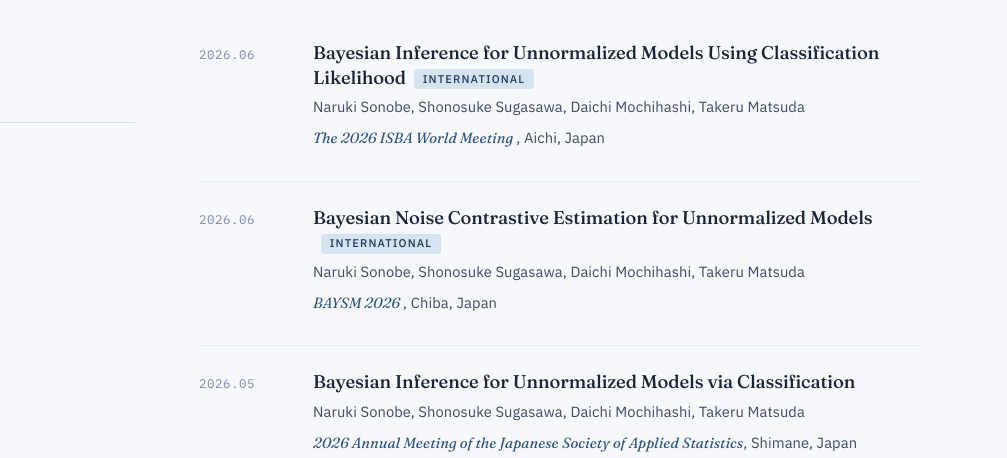
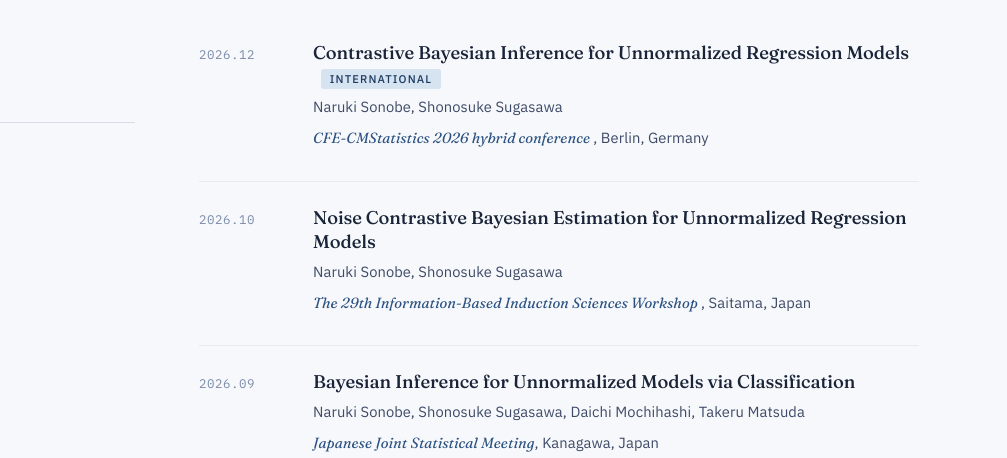
Before and after one commit to naruki-sonobe/naruki-sonobe.github.io, a plain HTML site: page talks.html in a window 1280 px wide. Shown: the part 342-800 px from the top of the page, 273-1280 px from the left. Drawn offline with Linux system fonts and the light colour scheme; no server answers; some icons are missing.

Commit message:
Add an award and talks

```diff
--- a/talks.html
+++ b/talks.html
@@ -82,6 +82,29 @@
 
       <h3 class="section-label"><span data-lang="en">Contributed Talks</span><span data-lang="ja">一般講演</span></h3>
       <ul class="entries">
+        <li class="entry">
+          <span class="entry-date">2026.12</span>
+          <div class="entry-body">
+            <p class="entry-title">Contrastive Bayesian Inference for Unnormalized Regression Models<span class="tag-inline intl"><span data-lang="en">International</span><span data-lang="ja">国際</span></span></p>
+            <p class="entry-meta">Naruki Sonobe, Shonosuke Sugasawa</p>
+            <p class="entry-meta"><span class="entry-venue"><a href="https://www.cmstatistics.org/CFECMStatistics2026/submission.php" target="_blank" rel="noopener"> CFE-CMStatistics 2026 hybrid conference </a></span>, Berlin, Germany</p>
+          </div>
+        <li class="entry">
+          <span class="entry-date">2026.10</span>
+          <div class="entry-body">
+            <p class="entry-title"><span data-lang="en">Noise Contrastive Bayesian Estimation for Unnormalized Regression Models</span><span data-lang="ja">非正規化回帰モデルにおけるノイズ対照ベイズ推定</span></p>
+            <p class="entry-meta"><span data-lang="en">Naruki Sonobe, Shonosuke Sugasawa</span><span data-lang="ja">薗部成輝, 菅澤翔之助</span></p>
+            <p class="entry-meta"><span data-lang="en"><span class="entry-venue"><a href="https://ibisml.org/ibis2026/" target="_blank" rel="noopener"> The 29th Information-Based Induction Sciences Workshop </a></span>, Saitama, Japan</span><span data-lang="ja"><span class="entry-venue"><a href="https://ibisml.org/ibis2026/" target="_blank" rel="noopener">第29回情報論的学習理論ワークショップ（IBIS 2026）</a></span>, 埼玉県</span></p>
+          </div>
+        </li>
+        <li class="entry">
+          <span class="entry-date">2026.09</span>
+          <div class="entry-body">
+            <p class="entry-title"><span data-lang="en">Bayesian Inference for Unnormalized Models via Classification</span><span data-lang="ja">非正規化モデルにおける判別を通じたベイズ推定</span></p>
+            <p class="entry-meta"><span data-lang="en">Naruki Sonobe, Shonosuke Sugasawa, Daichi Mochihashi, Takeru Matsuda</span><span data-lang="ja">薗部成輝, 菅澤翔之助, 持橋大地, 松田孟留</span></p>
+            <p class="entry-meta"><span data-lang="en"><span class="entry-venue"><a href="https://pub.confit.atlas.jp/ja/event/jfssa2026" target="_blank" rel="noopener"> Japanese Joint Statistical Meeting</a></span>, Kanagawa, Japan</span><span data-lang="ja"><span class="entry-venue"><a href="https://pub.confit.atlas.jp/ja/event/jfssa2026" target="_blank" rel="noopener">2026年度統計関連学会連合大会</a></span>, 神奈川県</span></p>
+          </div>
+        </li>
 
         <li class="entry">
           <span class="entry-date">2026.06</span>
@@ -140,7 +163,7 @@
       </ul>
 
       <footer class="footer">
-        <span data-lang="en">Last updated: June 2026</span><span data-lang="ja">最終更新：2026年6月</span>
+        <span data-lang="en">Last updated: September 2026</span><span data-lang="ja">最終更新：2026年9月</span>
       </footer>
     </main>
 
```
Also changed, not shown: awards.html (+9 -1 lines).
